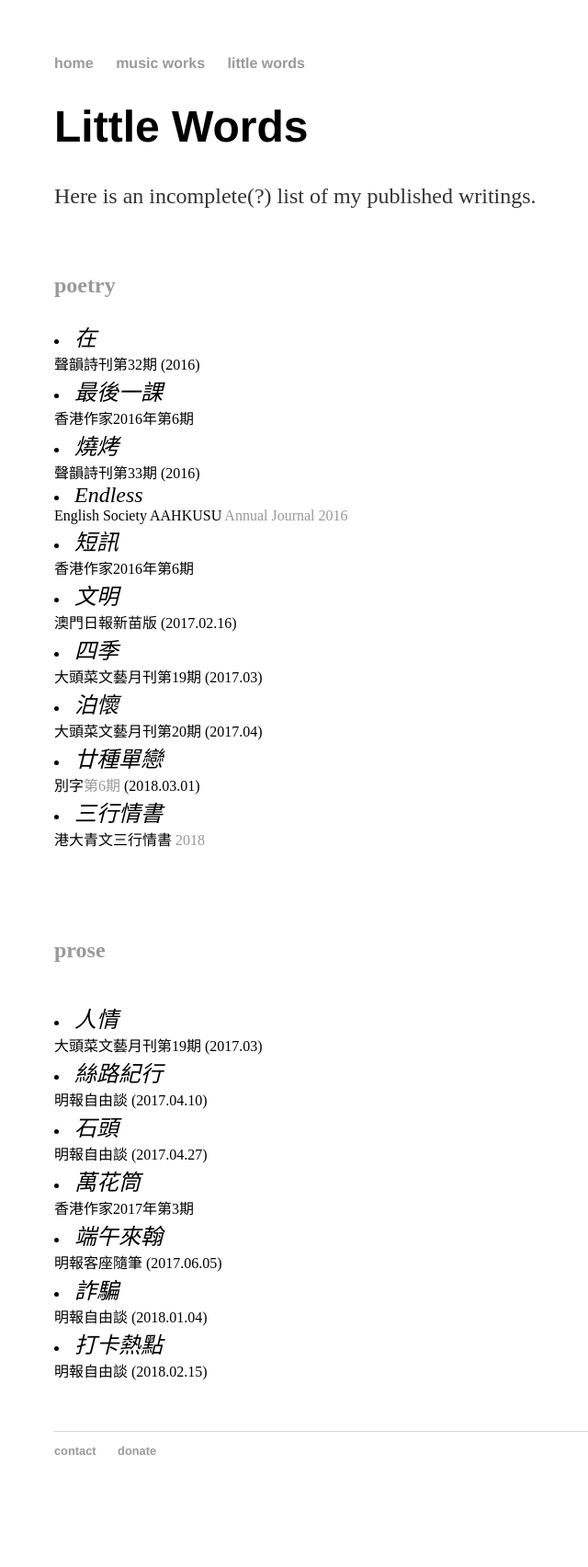
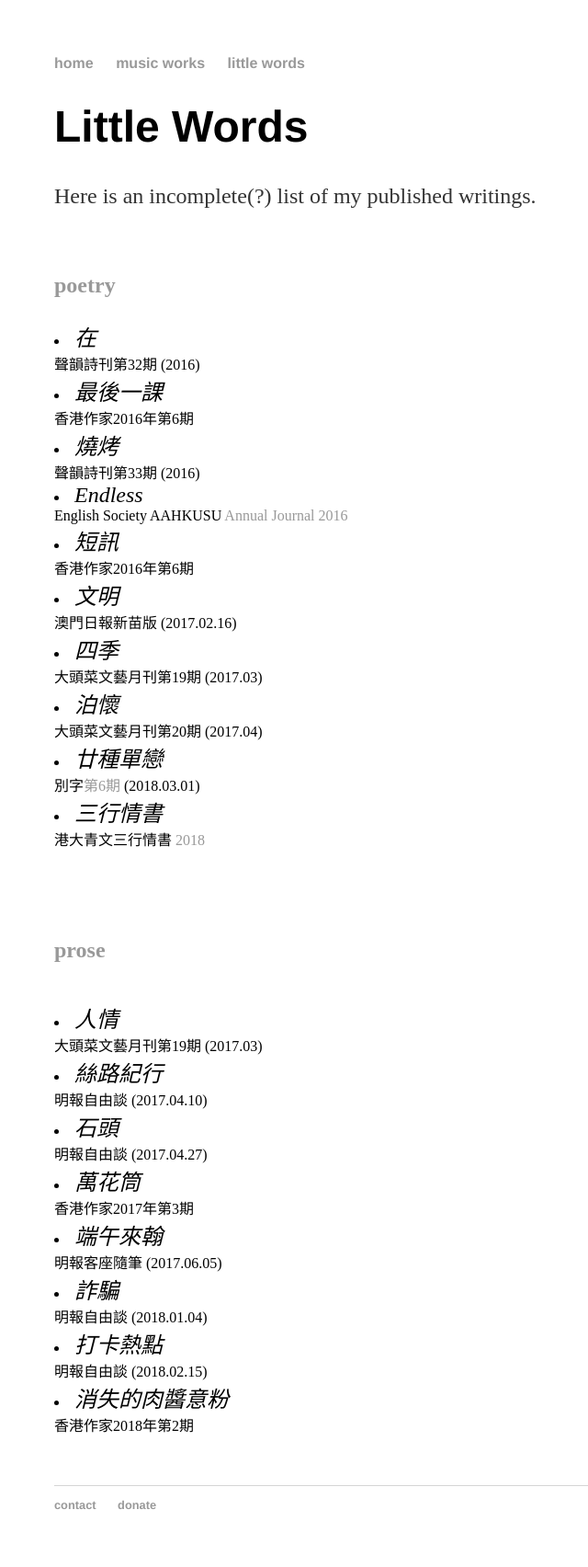
Before and after one commit to maksuihin/maksuihin.github.io, a Jekyll site: the page built from writings.html, in a window 1280 px wide. Shown: the whole page at 92% size, without its empty margins (133-773 px from the left). Built offline with Jekyll 4.4.1, drawn with Linux system fonts in a browser that asks for light colours; before the commit the page ends 1645 px from its top, so only the background shows below that.

Commit message:
Update writings.html

```diff
--- a/writings.html
+++ b/writings.html
@@ -35,6 +35,7 @@
 <li><em>端午來翰</em>      </br>明報客座隨筆 (2017.06.05)<br/></li>
 <li><em>詐騙</em>      </br>明報自由談 (2018.01.04)<br/></li>
 <li><em>打卡熱點</em>      </br>明報自由談 (2018.02.15)<br/></li>
+<li><em>消失的肉醬意粉</em>      </br>香港作家2018年第2期<br/></li>
 
     </ul></span>   </br></br></br>
 
```
